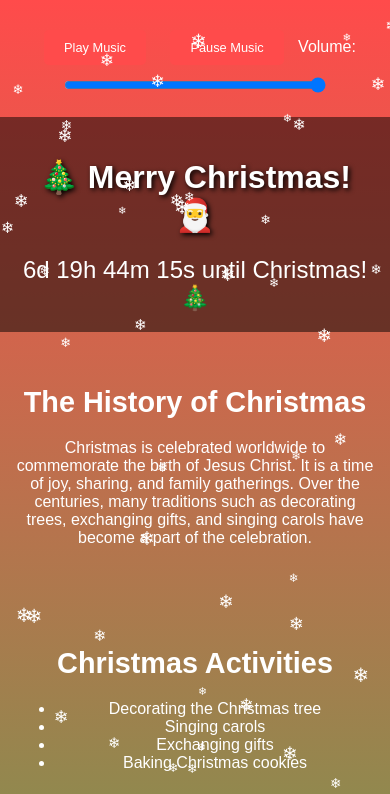
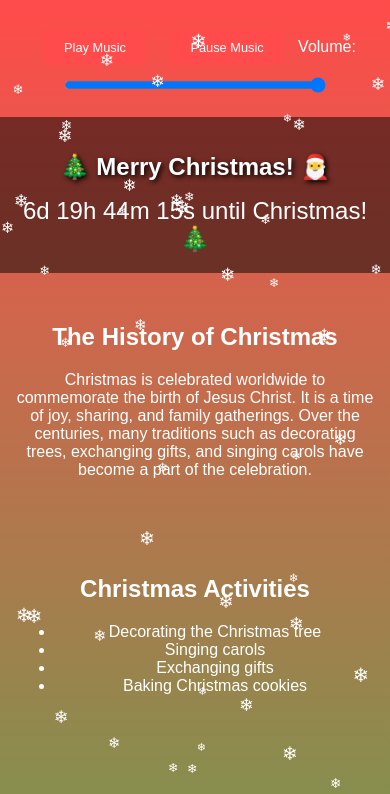
Before and after one commit to chindee/Merry-Christmas, a plain HTML site: page index.html in a window 390 px wide. Shown: the top 794 px of the page. Drawn offline with Linux system fonts and the light colour scheme.

Commit message:
Update index.html

```diff
--- a/index.html
+++ b/index.html
@@ -20,7 +20,7 @@
     }
 
     header h1 {
-      font-size: 3rem;
+      font-size: 2.5rem;  /* Slightly smaller heading for mobile */
       text-shadow: 2px 2px 5px black;
     }
 
@@ -51,11 +51,11 @@
 
     .controls input {
       width: 100%;
-      max-width: 300px;  /* Limit max width for inputs */
+      max-width: 300px;
     }
 
     section {
-      padding: 50px 15px;  /* Reduced padding for mobile */
+      padding: 50px 15px;
       text-align: center;
     }
 
@@ -140,7 +140,7 @@
     /* Media Queries for smaller screens */
     @media (max-width: 768px) {
       header h1 {
-        font-size: 2.5rem;
+        font-size: 2rem;
       }
 
       .controls button {
@@ -170,7 +170,7 @@
 
     @media (max-width: 480px) {
       header h1 {
-        font-size: 2rem;
+        font-size: 1.5rem;
       }
 
       .controls button {
@@ -186,7 +186,7 @@
       }
 
       .history h2, .activities h2, .form-section h2 {
-        font-size: 1.8rem;
+        font-size: 1.5rem;
       }
 
       form input, form textarea, form button {
```
